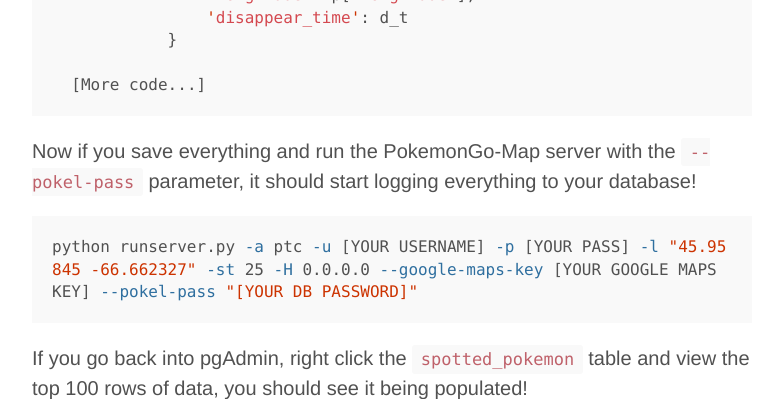
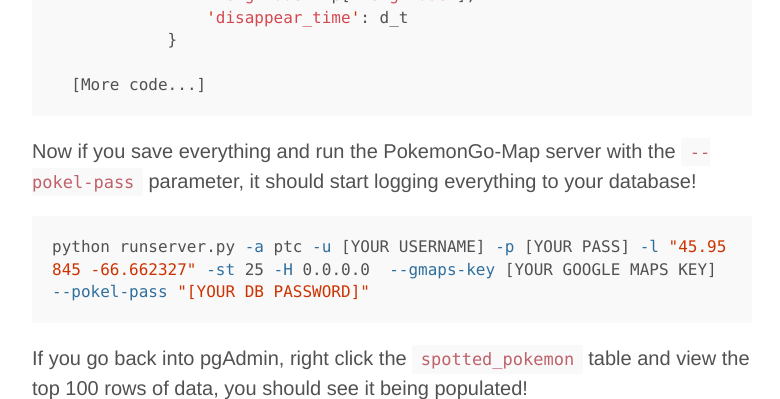
Before and after one commit to Brideau/whackdata, a Jekyll site: the page built from _posts/2016-07-26-instructions-analyzing-pokemon-go-data.md, in a window 1280 px wide and 900 px high, scrolled down 9599 px, cut to the strip 0-399 px from the top of the window. Shown: the whole strip, without its empty margins (248-1028 px from the left). Built offline with Jekyll 4.4.1, drawn with Linux system fonts in a browser that asks for light colours; comment, search, counter and statistics services are not loaded.

Commit message:
Updated google maps key flag

```diff
--- a/_posts/2016-07-26-instructions-analyzing-pokemon-go-data.md
+++ b/_posts/2016-07-26-instructions-analyzing-pokemon-go-data.md
@@ -236,7 +236,7 @@
 Now if you save everything and run the PokemonGo-Map server with the `--pokel-pass` parameter, it should start logging everything to your database!
 
 {% highlight bash %}
-python runserver.py -a ptc -u [YOUR USERNAME] -p [YOUR PASS] -l "45.95845 -66.662327" -st 25 -H 0.0.0.0 --google-maps-key [YOUR GOOGLE MAPS KEY] --pokel-pass "[YOUR DB PASSWORD]"
+python runserver.py -a ptc -u [YOUR USERNAME] -p [YOUR PASS] -l "45.95845 -66.662327" -st 25 -H 0.0.0.0  --gmaps-key [YOUR GOOGLE MAPS KEY] --pokel-pass "[YOUR DB PASSWORD]"
 {% endhighlight %}
 
 If you go back into pgAdmin, right click the `spotted_pokemon` table and view the top 100 rows of data, you should see it being populated!
```
